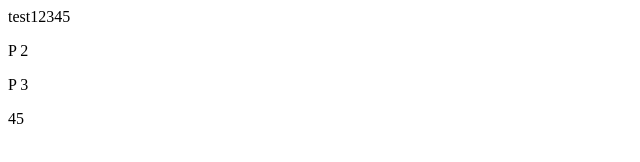
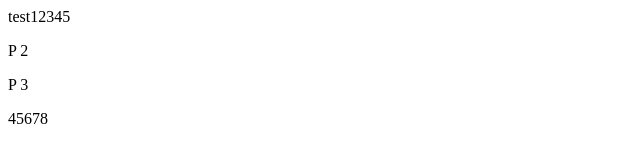
Before and after one commit to DmitryL1976/-bend-avt-1-2025, a plain HTML site: page index.html in a window 1280 px wide. Shown: the full height of the page, 0-640 px from the left. Drawn offline with Linux system fonts and the light colour scheme.

Commit message:
6th commit

```diff
--- a/index.html
+++ b/index.html
@@ -3,6 +3,6 @@
         <p>test12345</p>
         <p>P 2</p>
         <p>P 3</p>
-        <p>45</p>
+        <p>45678</p>
     </body>
 </html>
```
